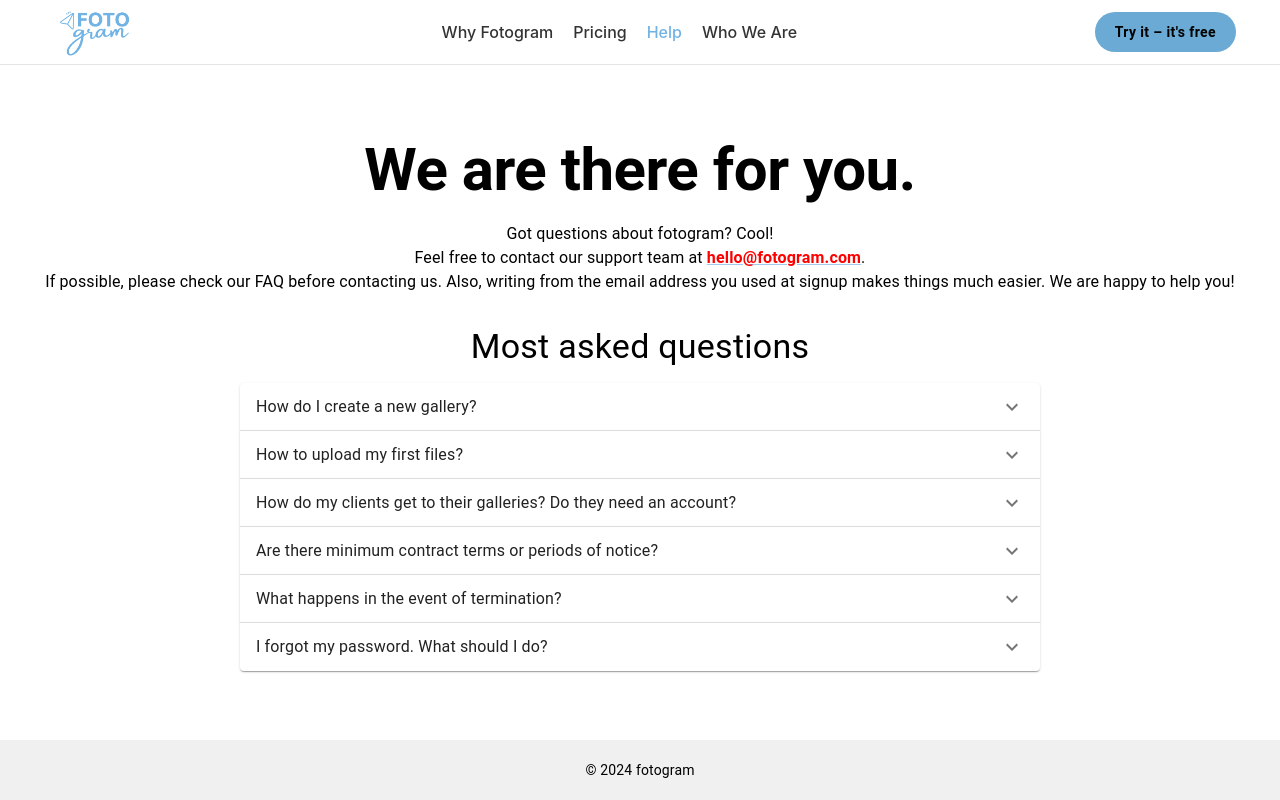
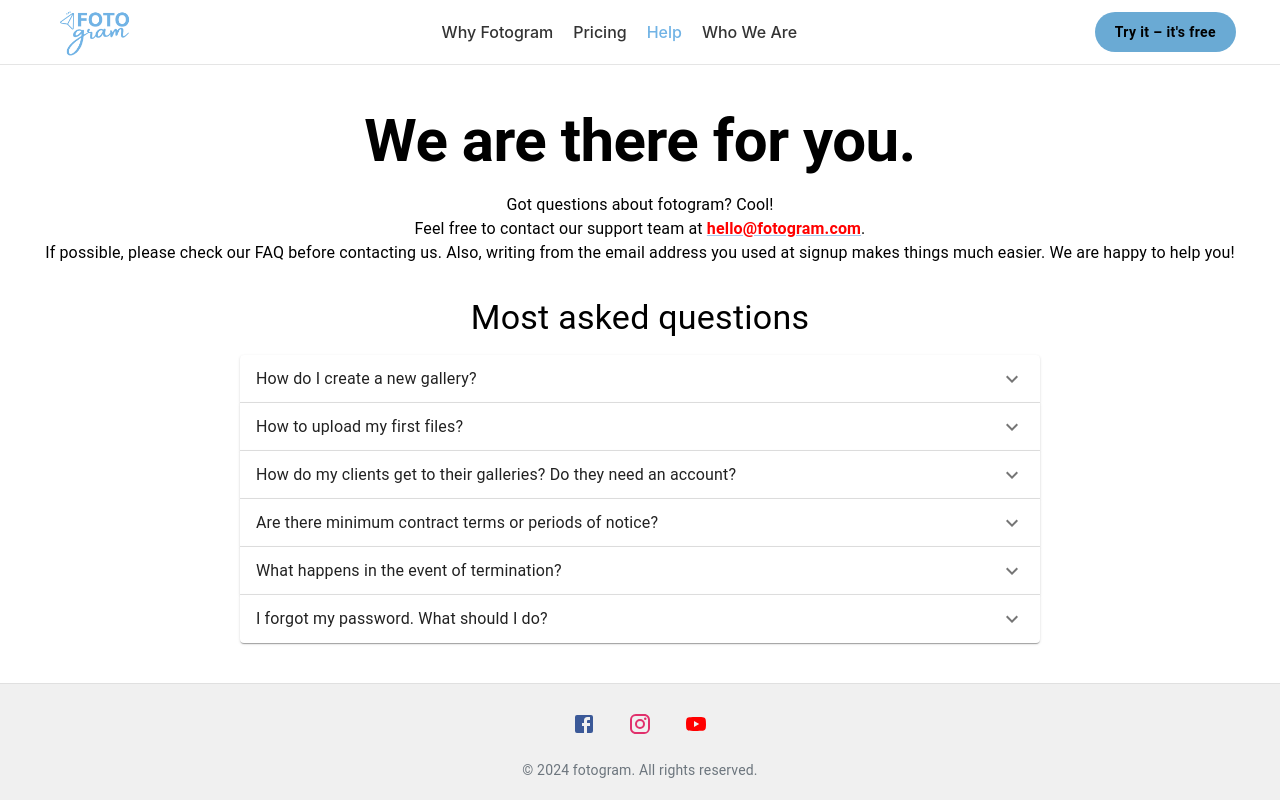
Before and after one commit to Iandraws/fotogramm-landing, a React (Create React App) app in the folder fotogram/: page /help in a window 1280 px wide. Built offline with nearby package versions, Linux system fonts and the light colour scheme.

Commit message:
changing on footer

```diff
--- a/fotogram/src/components/Footer.js
+++ b/fotogram/src/components/Footer.js
@@ -1,6 +1,7 @@
 // src/components/Footer.js
 import React from 'react';
-import { Box, Typography } from '@mui/material';
+import { Box, Typography, IconButton } from '@mui/material';
+import { Facebook, Instagram, YouTube } from '@mui/icons-material';
 
 const Footer = () => {
   const currentYear = new Date().getFullYear();
@@ -11,9 +12,41 @@ const Footer = () => {
         textAlign: 'center',
         padding: '20px',
         backgroundColor: '#f0f0f0',
+        borderTop: '1px solid #e0e0e0',
       }}
     >
-      <Typography variant="body2">&copy; {currentYear} fotogram</Typography>
+      <Box sx={{ display: 'flex', justifyContent: 'center', gap: '16px', mb: 2 }}>
+        <IconButton
+          href="https://www.facebook.com/profile.php?id=100084358785835"
+          target="_blank"
+          rel="noopener noreferrer"
+          aria-label="Facebook"
+          sx={{ color: '#3b5998' }}
+        >
+          <Facebook />
+        </IconButton>
+        <IconButton
+          href="https://www.instagram.com/fotogram.tech/"
+          target="_blank"
+          rel="noopener noreferrer"
+          aria-label="Instagram"
+          sx={{ color: '#E1306C' }}
+        >
+          <Instagram />
+        </IconButton>
+        <IconButton
+          href="https://www.youtube.com/channel/UCCP9CubPqHVdHNpwsqQh3EA"
+          target="_blank"
+          rel="noopener noreferrer"
+          aria-label="YouTube"
+          sx={{ color: '#FF0000' }}
+        >
+          <YouTube />
+        </IconButton>
+      </Box>
+      <Typography variant="body2" sx={{ fontSize: '14px', color: '#6c757d' }}>
+        &copy; {currentYear} fotogram. All rights reserved.
+      </Typography>
     </Box>
   );
 };
```
